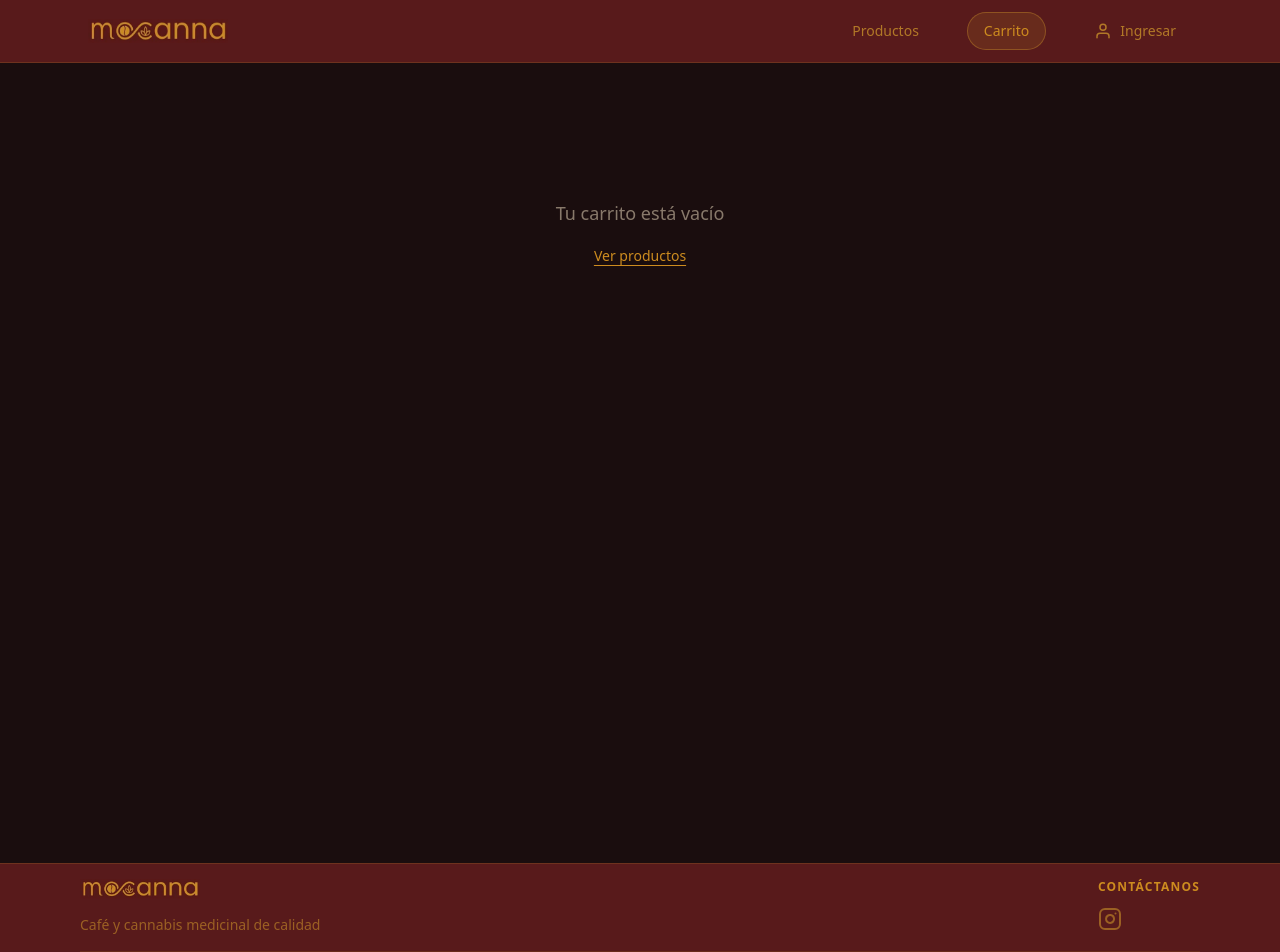
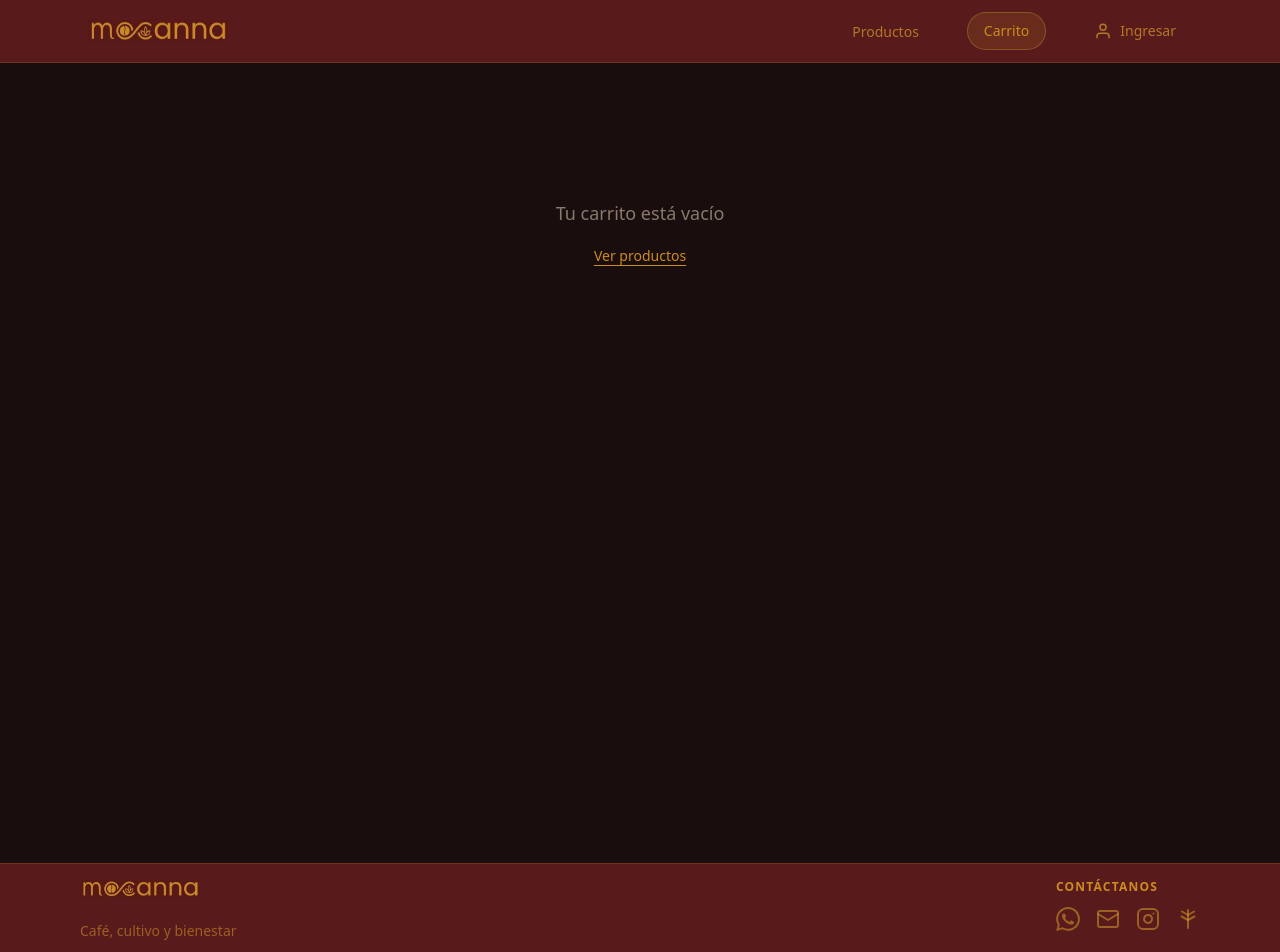
Before and after one commit to GastonC999/tienda-frontend, a Next.js app: page /cart in a window 1280 px wide. Shown: the top 952 px of the page. Built offline with nearby package versions, Linux system fonts and the light colour scheme.

Commit message:
footer contacts, categories rename and products dropdown

```diff
--- a/app/(storefront)/products/page.tsx
+++ b/app/(storefront)/products/page.tsx
@@ -2,10 +2,9 @@
 import CategoryFilter from '@/components/CategoryFilter'
 import { Product } from '@/types'
 import { getProducts } from '@/lib/api'
+import { CATEGORIES } from '@/lib/categories'
 
 export const dynamic = 'force-dynamic'
-
-const CATEGORIES = ['Café', 'Cannabis Medicinal', 'Cultivo', 'Accesorios']
 
 export default async function ProductsPage({
   searchParams,
@@ -25,9 +24,6 @@
         <h1 className="text-2xl font-semibold mb-1" style={{ color: '#F5E6C8' }}>
           {category || 'Todos los productos'}
         </h1>
-        <p className="text-sm" style={{ color: 'rgba(245, 230, 200, 0.5)' }}>
-          {products.length} producto{products.length !== 1 ? 's' : ''}
-        </p>
       </div>
 
       <CategoryFilter categories={CATEGORIES} active={category} />
--- a/components/Categories.tsx
+++ b/components/Categories.tsx
@@ -9,10 +9,10 @@
     color: '#581A1B',
   },
   {
-    name: 'Cannabis Medicinal',
+    name: 'CBD y Bienestar',
     description: 'Aceites CBD, tinturas, cremas y plantines',
     icon: '🌿',
-    href: '/products?category=Cannabis%20Medicinal',
+    href: '/products?category=CBD%20y%20Bienestar',
     color: '#0A2A0A',
   },
   {
--- a/components/CategoryFilter.tsx
+++ b/components/CategoryFilter.tsx
@@ -6,7 +6,7 @@
   categories,
   active,
 }: {
-  categories: string[]
+  categories: readonly string[]
   active?: string
 }) {
   const router = useRouter()
--- a/components/Footer.tsx
+++ b/components/Footer.tsx
@@ -1,6 +1,13 @@
+'use client'
+
 import Image from 'next/image'
+import Link from 'next/link'
 
 const FOOTER_TEXT = 'rgba(200, 144, 42, 0.6)'
+
+// Vuelve al inicio: si ya estamos en la home, el <Link href="/"> no re-navega,
+// así que forzamos el scroll al top para que el logo siempre "lleve al principio".
+const scrollToTop = () => window.scrollTo({ top: 0, behavior: 'smooth' })
 
 export default function Footer({ minimal = false }: { minimal?: boolean }) {
   return (
@@ -8,9 +15,11 @@
       <div className="max-w-6xl mx-auto px-4" style={{ paddingTop: '15px', paddingBottom: '15px' }}>
         <div className="flex flex-col md:flex-row items-start justify-between gap-8">
           <div>
-            <Image src="/mocanna-logo.webp" alt="Moccana" width={120} height={40} className="object-contain mb-4" />
+            <Link href="/" onClick={scrollToTop} aria-label="Ir al inicio" className="inline-block">
+              <Image src="/mocanna-logo.webp" alt="Moccana" width={120} height={40} className="object-contain mb-4" />
+            </Link>
             <p className="text-sm" style={{ color: FOOTER_TEXT }}>
-              Café y cannabis medicinal de calidad
+              Café, cultivo y bienestar
             </p>
           </div>
 
@@ -21,7 +30,30 @@
               </p>
               <div className="flex items-center gap-4">
                 <a
-                  href="https://instagram.com"
+                  href="https://wa.me/5493516859439"
+                  target="_blank"
+                  rel="noopener noreferrer"
+                  aria-label="WhatsApp"
+                  className="transition-opacity hover:opacity-80"
+                  style={{ color: FOOTER_TEXT }}
+                >
+                  <svg width="24" height="24" viewBox="0 0 24 24" fill="currentColor">
+                    <path d="M17.472 14.382c-.297-.149-1.758-.867-2.03-.967-.273-.099-.471-.148-.67.15-.197.297-.767.966-.94 1.164-.173.199-.347.223-.644.075-.297-.15-1.255-.463-2.39-1.475-.883-.788-1.48-1.761-1.653-2.059-.173-.297-.018-.458.13-.606.134-.133.298-.347.446-.52.149-.174.198-.298.298-.497.099-.198.05-.371-.025-.52-.075-.149-.669-1.612-.916-2.207-.242-.579-.487-.5-.669-.51-.173-.008-.371-.01-.57-.01-.198 0-.52.074-.792.372-.272.297-1.04 1.016-1.04 2.479 0 1.462 1.065 2.875 1.213 3.074.149.198 2.096 3.2 5.077 4.487.709.306 1.262.489 1.694.625.712.227 1.36.195 1.872.118.571-.085 1.758-.719 2.006-1.413.248-.694.248-1.29.173-1.414-.074-.124-.272-.198-.57-.347m-5.421 7.403h-.004a9.87 9.87 0 0 1-5.031-1.378l-.361-.214-3.741.982.998-3.648-.235-.374a9.86 9.86 0 0 1-1.51-5.26c.001-5.45 4.436-9.884 9.888-9.884 2.64 0 5.122 1.03 6.988 2.898a9.825 9.825 0 0 1 2.893 6.994c-.003 5.45-4.437 9.884-9.885 9.884m8.413-18.297A11.815 11.815 0 0 0 12.05 0C5.495 0 .16 5.335.157 11.892c0 2.096.547 4.142 1.588 5.945L.057 24l6.305-1.654a11.882 11.882 0 0 0 5.683 1.448h.005c6.554 0 11.89-5.335 11.893-11.893a11.821 11.821 0 0 0-3.48-8.413z" />
+                  </svg>
+                </a>
+                <a
+                  href="mailto:mocannagrow@gmail.com"
+                  aria-label="Correo electrónico"
+                  className="transition-opacity hover:opacity-80"
+                  style={{ color: FOOTER_TEXT }}
+                >
+                  <svg width="24" height="24" viewBox="0 0 24 24" fill="none" stroke="currentColor" strokeWidth="2" strokeLinecap="round" strokeLinejoin="round">
+                    <rect x="2" y="4" width="20" height="16" rx="2" />
+                    <path d="m22 7-10 6L2 7" />
+                  </svg>
+                </a>
+                <a
+                  href="https://www.instagram.com/mocanna.arg/"
                   target="_blank"
                   rel="noopener noreferrer"
                   aria-label="Instagram"
@@ -34,17 +66,32 @@
                     <line x1="17.5" y1="6.5" x2="17.51" y2="6.5" />
                   </svg>
                 </a>
+                <a
+                  href="https://linktr.ee/mocannagrow"
+                  target="_blank"
+                  rel="noopener noreferrer"
+                  aria-label="Linktree"
+                  className="transition-opacity hover:opacity-80"
+                  style={{ color: FOOTER_TEXT }}
+                >
+                  <svg width="24" height="24" viewBox="0 0 24 24" fill="none" stroke="currentColor" strokeWidth="2" strokeLinecap="round" strokeLinejoin="round">
+                    <path d="M12 3v18" />
+                    <path d="M12 8 6 4.5" />
+                    <path d="m12 8 6-3.5" />
+                    <path d="M12 13 5.5 9.5" />
+                    <path d="M12 13l6.5-3.5" />
+                  </svg>
+                </a>
               </div>
             </div>
           )}
         </div>
 
         <div
-          className="mt-4 pt-3 flex items-center justify-between text-xs"
+          className="mt-4 pt-3 flex items-center text-xs"
           style={{ borderTop: '1px solid rgba(200, 144, 42, 0.15)', color: 'rgba(200, 144, 42, 0.4)' }}
         >
           <span>© 2025 Moccana. Todos los derechos reservados.</span>
-          <span>Uso responsable</span>
         </div>
       </div>
     </footer>
--- a/components/Navbar.tsx
+++ b/components/Navbar.tsx
@@ -4,6 +4,7 @@
 import Image from 'next/image'
 import { useEffect, useRef, useState } from 'react'
 import { useCartStore } from '@/store/cartStore'
+import { CATEGORIES } from '@/lib/categories'
 
 // Espacio mínimo (px) que debe quedar entre el logo y los enlaces; al perderlo,
 // se colapsa al menú hamburguesa.
@@ -15,6 +16,7 @@
   const [scrolled, setScrolled] = useState(false)
   const [menuOpen, setMenuOpen] = useState(false)
   const [compact, setCompact] = useState(false)
+  const [productsOpen, setProductsOpen] = useState(false)
 
   const rowRef = useRef<HTMLDivElement>(null)
   const logoRef = useRef<HTMLAnchorElement>(null)
@@ -54,9 +56,12 @@
 
   const totalItems = items.reduce((acc, i) => acc + i.quantity, 0)
 
-  // Enlaces del header, reutilizados en el bloque de escritorio y en el panel mobile.
-  const renderLinks = (onNavigate?: () => void) => (
-    <>
+  // El logo lleva a "/"; si ya estamos en la home el <Link> no re-navega, así que
+  // forzamos el scroll al top para que "vuelva al principio" en cualquier caso.
+  const scrollToTop = () => window.scrollTo({ top: 0, behavior: 'smooth' })
+
+  // Link "Productos" con estilos de hover reutilizados en desktop y mobile.
+  const productsLink = (onNavigate?: () => void) => (
     <Link
       href="/products"
       onClick={onNavigate}
@@ -76,6 +81,80 @@
     >
       Productos
     </Link>
+  )
+
+  // Enlaces del header, reutilizados en el bloque de escritorio y en el panel mobile.
+  // En desktop, "Productos" abre un dropdown de categorías al pasar el mouse; en el
+  // panel mobile (isMobile) el hover no aplica, así que queda como link simple.
+  const renderLinks = (onNavigate?: () => void, isMobile = false) => (
+    <>
+      {isMobile ? (
+        productsLink(onNavigate)
+      ) : (
+        <div
+          className="relative"
+          onMouseEnter={() => setProductsOpen(true)}
+          onMouseLeave={() => setProductsOpen(false)}
+        >
+          {productsLink(onNavigate)}
+          {/* Dropdown de categorías: aparece bajo "Productos" al hacer hover. */}
+          <div
+            className="absolute left-0 top-full pt-2 transition-all duration-200"
+            style={{
+              minWidth: '13rem',
+              opacity: productsOpen ? 1 : 0,
+              visibility: productsOpen ? 'visible' : 'hidden',
+              transform: productsOpen ? 'translateY(0)' : 'translateY(-6px)',
+              pointerEvents: productsOpen ? 'auto' : 'none',
+            }}
+          >
+            <div
+              className="flex flex-col gap-1 rounded-2xl p-2"
+              style={{
+                backgroundColor: '#581A1B',
+                border: '1px solid rgba(200, 144, 42, 0.3)',
+                boxShadow: '0 12px 30px rgba(0, 0, 0, 0.35)',
+              }}
+            >
+              <Link
+                href="/products"
+                onClick={() => setProductsOpen(false)}
+                className="rounded-lg px-3 py-2 text-sm font-medium transition-all duration-200"
+                style={{ color: 'rgba(200, 144, 42, 0.8)' }}
+                onMouseEnter={e => {
+                  e.currentTarget.style.backgroundColor = 'rgba(200, 144, 42, 0.18)'
+                  e.currentTarget.style.color = '#E0B65C'
+                }}
+                onMouseLeave={e => {
+                  e.currentTarget.style.backgroundColor = 'transparent'
+                  e.currentTarget.style.color = 'rgba(200, 144, 42, 0.8)'
+                }}
+              >
+                Todos los productos
+              </Link>
+              {CATEGORIES.map(cat => (
+                <Link
+                  key={cat}
+                  href={`/products?category=${encodeURIComponent(cat)}`}
+                  onClick={() => setProductsOpen(false)}
+                  className="rounded-lg px-3 py-2 text-sm transition-all duration-200"
+                  style={{ color: 'rgba(200, 144, 42, 0.8)' }}
+                  onMouseEnter={e => {
+                    e.currentTarget.style.backgroundColor = 'rgba(200, 144, 42, 0.18)'
+                    e.currentTarget.style.color = '#E0B65C'
+                  }}
+                  onMouseLeave={e => {
+                    e.currentTarget.style.backgroundColor = 'transparent'
+                    e.currentTarget.style.color = 'rgba(200, 144, 42, 0.8)'
+                  }}
+                >
+                  {cat}
+                </Link>
+              ))}
+            </div>
+          </div>
+        </div>
+      )}
       <Link
         href="/cart"
         onClick={onNavigate}
@@ -151,7 +230,7 @@
         }}
       >
         <div className="max-w-6xl mx-auto px-4 sm:px-6 py-3 flex items-center">
-          <Link href="/">
+          <Link href="/" onClick={scrollToTop}>
             <Image
               src="/mocanna-logo.webp"
               alt="Moccana"
@@ -178,7 +257,7 @@
         ref={rowRef}
         className="relative max-w-6xl mx-auto px-4 sm:px-6 py-3 flex items-center justify-between"
       >
-        <Link href="/" ref={logoRef}>
+        <Link href="/" ref={logoRef} onClick={scrollToTop}>
           <Image
             src="/mocanna-logo.webp"
             alt="Moccana"
@@ -278,7 +357,7 @@
         }}
       >
         <div className="px-4 sm:px-6 py-4 flex flex-col gap-3">
-          {renderLinks(() => setMenuOpen(false))}
+          {renderLinks(() => setMenuOpen(false), true)}
         </div>
       </div>
     </nav>
--- a/lib/categories.ts
+++ b/lib/categories.ts
@@ -3,7 +3,7 @@
 // esta lista (antes estaba duplicada inline en app/(storefront)/products/page.tsx).
 export const CATEGORIES = [
   'Café',
-  'Cannabis Medicinal',
+  'CBD y Bienestar',
   'Cultivo',
   'Accesorios',
 ] as const
```
Lines whose indentation alone changed are shown as unchanged.
